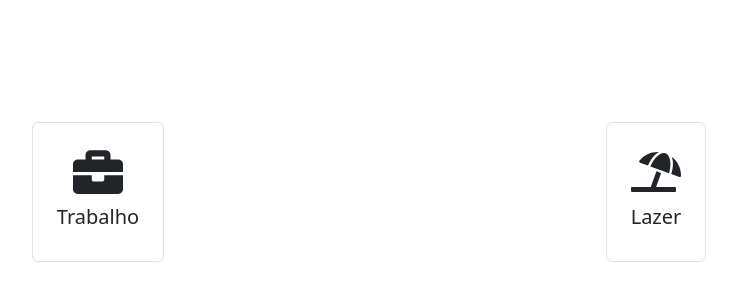
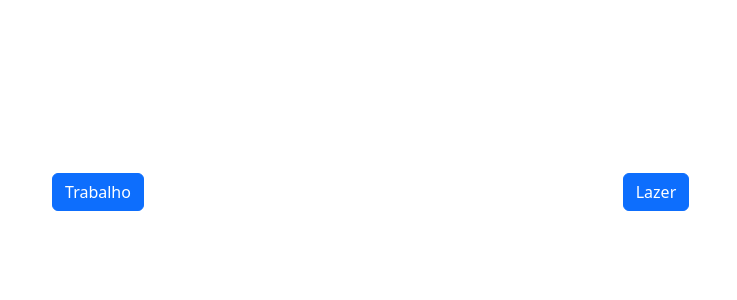
Before and after one commit to joaovlara/react-scss-bootstrap-router, a React (Create React App) app: page /selectEnvironment in a window 1280 px wide. Shown: the part 208-508 px from the top of the page, without its empty margins (263-1000 px from the left). Built offline with nearby package versions, Linux system fonts and the light colour scheme.

Commit message:
config routes

```diff
--- a/src/App.js
+++ b/src/App.js
@@ -1,16 +1,28 @@
-import React from "react";
+import React, { useState } from "react";
 import { Routes, Route } from "react-router-dom";
 
 import "./index.scss"
 
 import SingIn from "./pages/Auth/SingIn/Index";
 import SelectEnvironment from "./pages/Main/SelectEnvironment/Index";
+import MyNavbar from "./components/NavBar/Index";
 
 function App() {
+  const [selectedEnvironment, setSelectedEnvironment] = useState('');
+
+  const handleSelectEnvironment = (value) => {
+    setSelectedEnvironment(value);
+  };
+
   return (
     <Routes>
       <Route path="/" element={<SingIn />} />
-      <Route path="/selectEnvironment" element={<SelectEnvironment />} />
+      <Route
+        path="/selectEnvironment"
+        element={<SelectEnvironment
+        onSelectEnvironment={handleSelectEnvironment} />}
+      />
+      <Route path="/main" element={<MyNavbar />} />
     </Routes>
   );
 }
--- a/src/components/NavBar/Index.jsx
+++ b/src/components/NavBar/Index.jsx
@@ -0,0 +1,28 @@
+import React from 'react';
+import { Navbar, Nav, Container } from 'react-bootstrap';
+import { FaUser } from "react-icons/fa6";
+
+const MyNavbar = () => {
+    return (
+        <Navbar collapseOnSelect expand="lg" className="bg-body-tertiary">
+            <Container>
+                <img alt="" src="/img/logo.svg" width="30" height="30" className="d-inline-block" />
+                <FaUser />
+                <Navbar.Brand href="#home">User</Navbar.Brand>
+                <Navbar.Toggle aria-controls="responsive-navbar-nav" />
+                <Navbar.Collapse id="responsive-navbar-nav">
+                    <Nav className="me-auto">
+                        <Nav.Link >Buscar Usuário</Nav.Link>
+                        <Nav.Link >Buscar Dispositivo</Nav.Link>
+                    </Nav>
+                    <Nav>
+                        <Nav.Link>Ajuda</Nav.Link>
+                        <Nav.Link>Sair</Nav.Link>
+                    </Nav>
+                </Navbar.Collapse>
+            </Container>
+        </Navbar>
+    );
+}
+
+export default MyNavbar;
--- /dev/null
+++ b/src/pages/Main/MainMenu/Index.jsx
@@ -0,0 +1,9 @@
+import React from "react";
+
+export default function MainMenu(){
+
+  return (
+    <>
+    </>
+  );
+}
--- a/src/pages/Main/SelectEnvironment/Index.jsx
+++ b/src/pages/Main/SelectEnvironment/Index.jsx
@@ -1,21 +1,22 @@
-import React from 'react';
-import { Container, Col, Card } from 'react-bootstrap';
-import { FaBriefcase, FaUmbrellaBeach } from 'react-icons/fa';
+import React, { useState } from 'react';
+import { Container, Col, Button } from 'react-bootstrap';
 
-const SelectEnvironment = () => {
+const SelectEnvironment = ({ onSelectEnvironment }) => {
+  const [ambiente, setAmbiente] = useState('');
+
+  const handleButtonClick = (value) => {
+    setAmbiente(value);
+    console.log(`Ambiente selecionado: ${value}`);
+    onSelectEnvironment(value);
+  };
+
   return (
     <Container className="d-flex align-items-center justify-content-center vh-100">
       <Col className="d-flex justify-content-center">
-        <Card className="d-flex align-items-center justify-content-center card-custom smartly-card border m-2 p-4">
-          <FaBriefcase size={50} className="mb-2" />
-          <h5>Trabalho</h5>
-        </Card>
+        <Button onClick={() => handleButtonClick('Trabalho')}>Trabalho</Button>
       </Col>
       <Col className="d-flex justify-content-center">
-        <Card className="d-flex align-items-center justify-content-center card-custom hotfloor-card border m-2 p-4">
-          <FaUmbrellaBeach size={50} className="mb-2" />
-          <h5>Lazer</h5>
-        </Card>
+        <Button onClick={() => handleButtonClick('Lazer')}>Lazer</Button>
       </Col>
     </Container>
   );
```
